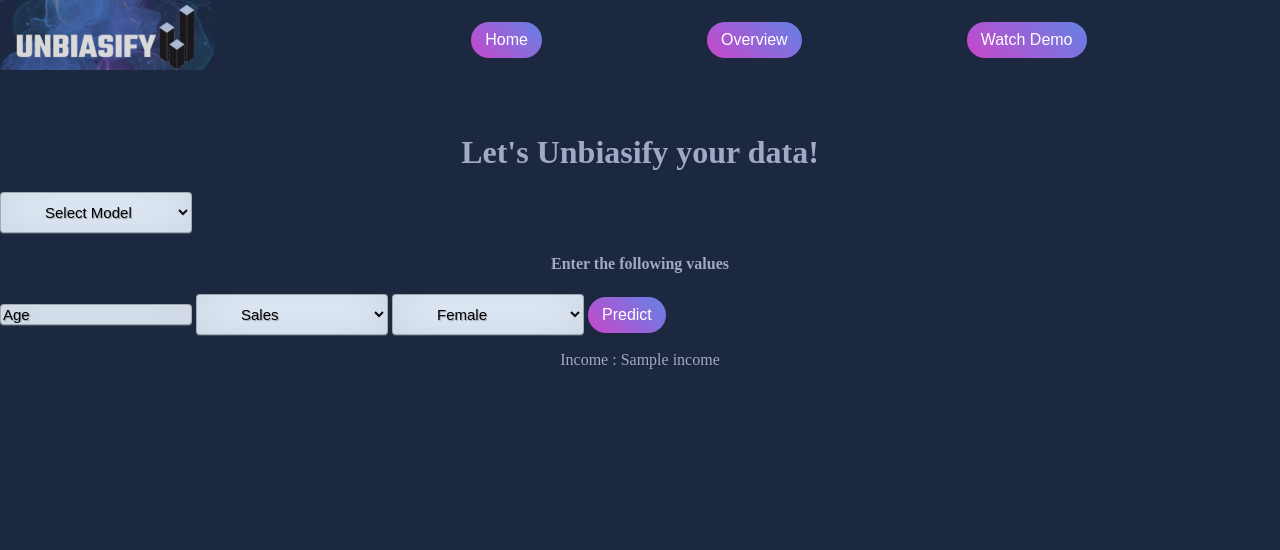
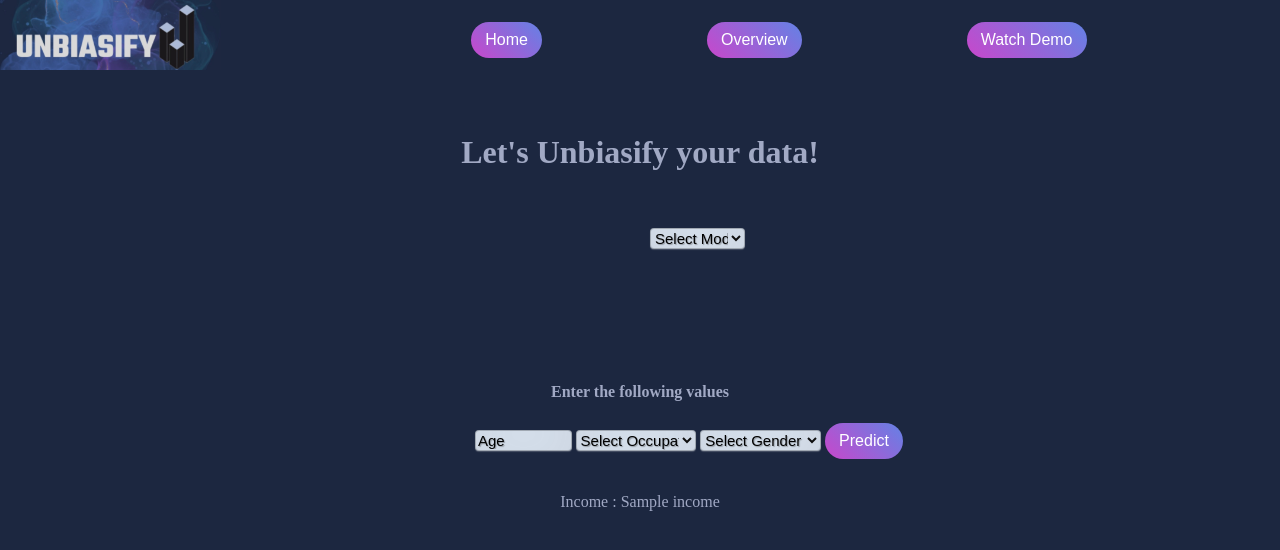
Before and after one commit to riddhipatel23/WicHacks2022, a Flask app: template templates/prediction_page.html in a window 1280 px wide. Shown: the top 550 px of the page. Run offline with Flask 2, Linux system fonts and the light colour scheme; the template is opened without the code that fills it: most values are stand-ins (such as "Sample title", 1, 10 or a date in 2020); parts of the project's set-up code (start-up, migrations or seed data) failed here and were passed over.

Commit message:
final commit

```diff
--- a/static/style.css
+++ b/static/style.css
@@ -116,19 +116,23 @@
 h4{
     color: #a1a9c4;
     text-align: center;
+    margin-top: 5%;
 }
-
 .result p{
     color: #a1a9c4;
     text-align: center;
 }
 
-select {
+
+.modelselect form{
+    padding-left:650px;
+}
+
+select{
     width: 15%;
     background: #e5f0fe;
     border: none;
     outline: none;
-    padding: 10px 40px;
     font-size: 15px;
     color: black;
     text-shadow: 1px 1px 1px rgba(0,0,0,0.3);
@@ -139,15 +143,13 @@
 input:focus { box-shadow: inset 0 -5px 45px rgba(100,100,100,0.4), 0 1px 1px rgba(255,255,255,0.2); }
 ::placeholder { color: black}
 
-
-
 input {
-    width: 15%;
+    width: 12%;
     background:#e5f0fe;
     border: none;
     outline: none;
     font-size: 15px;
-    text-color: black;
+    color: black;
     text-shadow: 1px 1px 1px rgba(0,0,0,0.3);
     border: 1px solid rgba(0,0,0,0.3);
     border-radius: 4px;
@@ -163,3 +165,21 @@
     background:linear-gradient(45deg,#c847cb,#6382e5) border-box;
   }
   .btn:hover { background-color: white; box-shadow: 0 12px 16px 0 rgba(0,0,0,0.24),0 17px 50px 0 rgba(0,0,0,0.19); }
+
+  .result p{
+      font-size: 16px;
+  }
+
+  .footer{
+      margin-top: 600px;
+  }
+
+
+  .train button{
+    background-color: #1c2740;
+    color: #ffffff;
+    font-size: 16px;
+    border-radius:50px;
+    border:10px solid transparent;
+    background:linear-gradient(45deg,#c847cb,#6382e5) border-box;
+  }
--- a/templates/home.html
+++ b/templates/home.html
@@ -30,6 +30,8 @@
             </a>
         </div>
     </div>
-
+    <div class="footer">
+        <p> © Unbiasify - Riddhi Patel </p>
+    </div>
 </body>
 </html>
--- a/templates/prediction_page.html
+++ b/templates/prediction_page.html
@@ -31,28 +31,37 @@
     <div>
         <h1> Let's Unbiasify your data! </h1>
     </div>
-
-    <div>
-        <form action="{{ url_for('predict')}}"method="post">
+    <br>
+    <br>
+    <div class="main">
+        <div class="modelselect">
+            <form action="{{ url_for('predict')}}"method="post" style="padding-left: 650px !important;">
                 <select id="category" name="model">
                     <option value="" disabled selected>Select Model</option>
                     <option value="0">Bias</option>
                     <option value="2">Unbias</option>
                 </select>
         </div>
+        <br>
+        <br>
+        <br>
         <div>
             <h4> Enter the following values </h4>
+        </div>
+        <div style="padding-left: 475px !important;">
             <form action="{{ url_for('predict')}}"method="post">
                 <input type="text" name="age" placeholder="Age" required="required" />
                 <select id="category" name="occupation">
+                    <option value="" disabled selected>Select Occupation</option>
+                    <option value="13">Tech Engineer</option>
                     <option value="12">Sales</option>
+                    <option value="11">Protective Serv</option>
                     <option value="1">Armed-Forces</option>
                     <option value="2">Craft-repair</option>
                     <option value="0">Adm-clerical</option>
                     <option value="3">Exec-managerial</option>
                     <option value="4">Farming-fishing</option>
                     <option value="5">Handlers-cleaners</option>
-                <option value="11">Protective-serv</option>
                     <option value="7">Miscellaneous</option>
                     <option value="8">Other-service</option>
                     <option value="9">Priv-house-serv</option>
@@ -60,14 +69,17 @@
                     <option value="6">Machine-op-inspct</option>
                 </select>
                 <select id="category" name="gender">
+                    <option value="" disabled selected>Select Gender</option>
                     <option value="0">Female</option>
                     <option value="1">Male</option>
                 </select>
 
                 <button type="submit" class="btn">Predict</button>
         </div>
+        <br>
         <div class="result">
             <p> Income : {{income}} </p>
+        </div>
     </div>
 
 </body>
--- a/templates/summary.html
+++ b/templates/summary.html
@@ -37,14 +37,14 @@
     </div>
     <div class="explain">
         <div class="dataset_explain">
-            <p> Gender ratio in the dataset<br>
+            <p> <u><b>Gender ratio in the dataset</u></b><br>
                 The very famous "Adult Income Dataset" is used here to debias gender biases. This dataset named “adult” is found in the UCI machine learning repository.
                 It consists of 16 columns of which the targetted column is Income which is divded into 2 catagories ">50K" and "<=50K". Other attributes
                 are demographics and features that describe a person such as age, gender, occupation, race, relationship..etc.
             </p>
         </div>
         <div class="compare_explain">
-            <p> Classification models accuracy comparision<br>
+            <p> <u><b>Classification models accuracy comparision</u></b><br>
                 The above graph depicts the comparision of accuracy's of different Classification model trained on the dataset.
                 It also shows comparison of a particular model accuracy on biased and unbiased data. We can see that the Random Forest algorithm gives the best accuracy.
             </p>
--- a/unbiased_model.py
+++ b/unbiased_model.py
@@ -29,7 +29,7 @@
 gender = le2.fit_transform(data['gender'])
 gen = dict(zip(gender, data.gender))
 
-#print(occ)
+# print(occ)
 # print(gen)
 
 #updating the data with new labels
@@ -43,10 +43,6 @@
 
 #split data into training and testing model
 X_train, X_test, Y_train, Y_test = train_test_split(X, Y, test_size = 0.1, random_state = 23)
-# X_train= X_train.reshape(-1, 1)
-# Y_train= Y_train.reshape(-1, 1)
-# X_test = X_test.reshape(-1, 1)
-# Y_test = Y_test.reshape(-1, 1)
 
 #Training the model
 unbias = OneVsRestClassifier(RandomForestClassifier(),n_jobs=-1)
--- a/webapp.py
+++ b/webapp.py
@@ -34,31 +34,11 @@
 def predict():
     int_features = [int(x) for x in request.form.values()]
     if int_features[0] == 0:
-        prediction = biased_model.predict([int_features[1], int_features[2], int_features[3]])
+        prediction = biased_model.predict([[int_features[1], int_features[2], int_features[3]]])
     else:
-        prediction = unbiased_model.predict([int_features[1], int_features[2]])
+        prediction = unbiased_model.predict([[int_features[1], int_features[2]]])
 
-    # if int_features[0] == 0:
-    #     final_features = [np.zeros(int_features[1], int_features[2], int_features[3])]
-    #     prediction = biased_model.predict(final_features)
-    # else:
-    #     final_features = [np.zeros(int_features[1], int_features[2], int_features[3])]
-    #     prediction = biased_model.predict(final_features)
-
-    #classifier.probability = True
-    # prediction = biased_model.predict([income_predict[1], income_predict[2], income_predict[3]])
     return render_template('prediction_page.html', income = prediction)
-
-
-# @app.route('/unbias_predict', methods =['POST'])
-# def unbias_predict():
-#     int_features = [x for x in request.form.values()]
-
-#     #classifier.probability = True
-#     prediction = unbiased_model.predict(income_predict)
-
-#     return render_template('prediction_page.html', income = prediction)
-
 
 if __name__ == "__main__":
     app.run(debug=True)
```
Also changed, not shown: biased_model.py (+5 -8 lines). Lines whose indentation alone changed are shown as unchanged.
